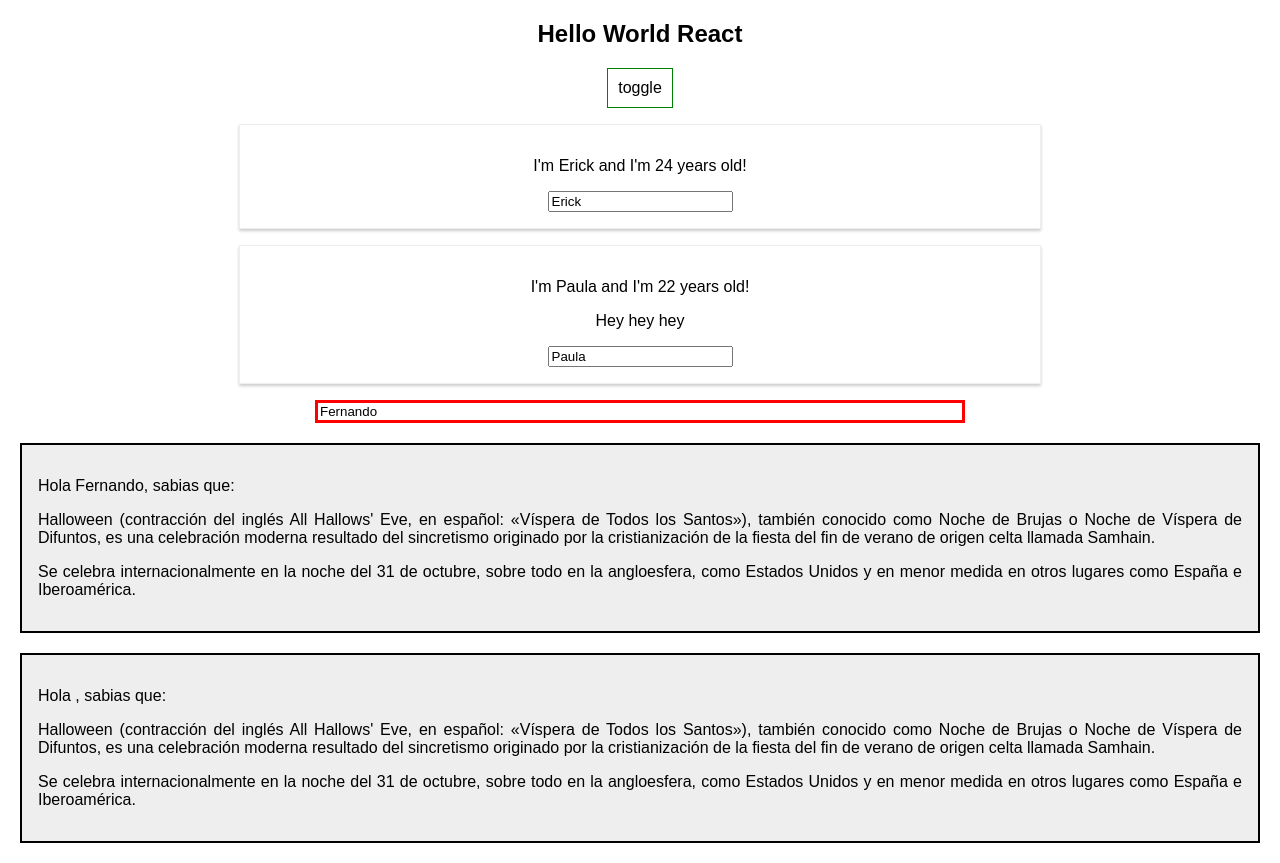
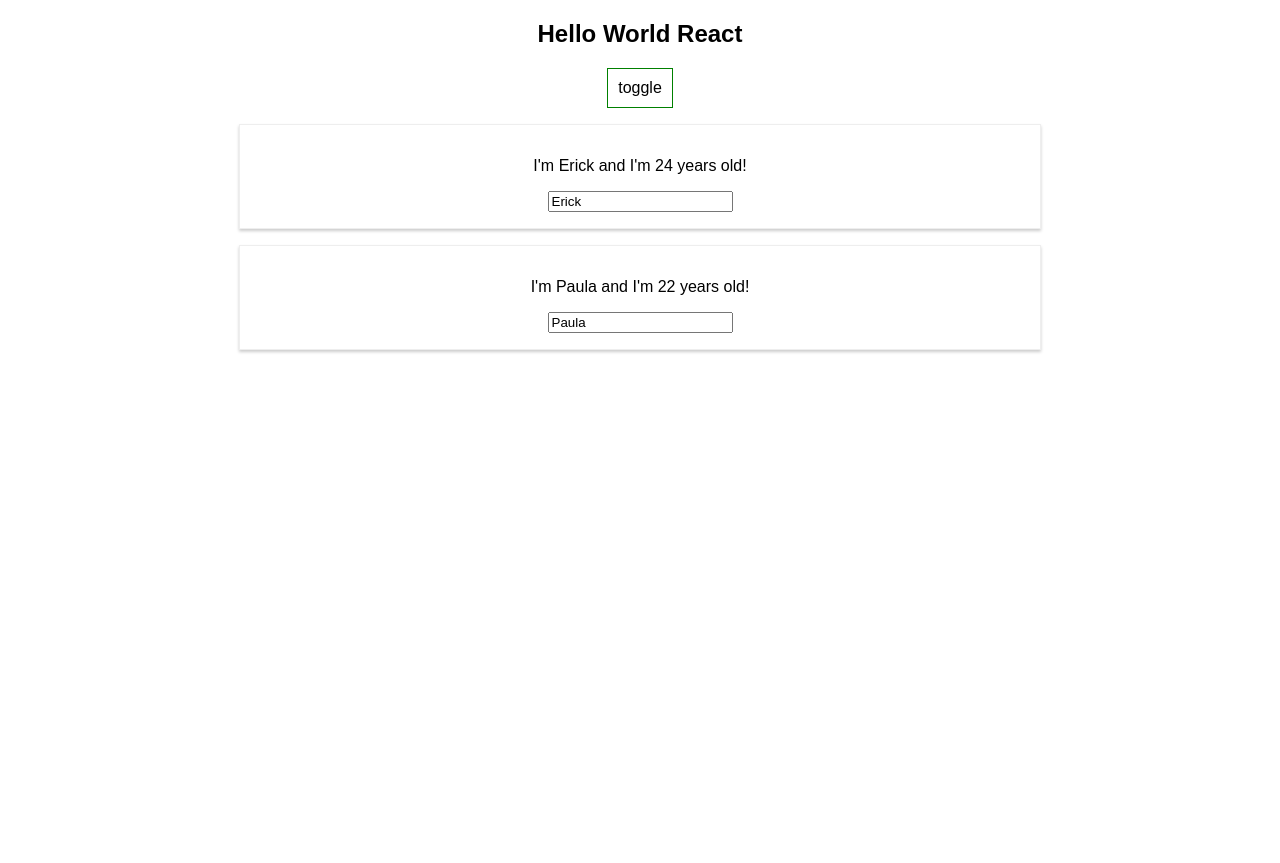
Before and after one commit to ErickLF/React-World, a React (Create React App) app in the folder react-basado-clases/: page / in a window 1280 px wide. Both pictures are taken after a click on the button "toggle". After the commit the page ends 800 px from the top, so only its background shows below. Built offline with nearby package versions, Linux system fonts and the light colour scheme.

Commit message:
Funcion map e ids en una lista

```diff
--- a/react-basado-clases/src/App.js
+++ b/react-basado-clases/src/App.js
@@ -21,10 +21,10 @@ class App extends Component {
     this.setState({
       persons:[
         {
-          name:"Erick Fernando", age:25
+          id:"xfg2", name:"Erick Fernando", age:25
         },
         {
-          name:newName, age:23
+          id:"2345", name:newName, age:23
         }
       ]
     })
@@ -49,6 +49,12 @@ class App extends Component {
       user:event.target.value
     })
   }
+  deletePersonHandler = (indexPerson)=>{
+    //const persons = this.state.persons;
+    const persons = [...this.state.persons]//hacemos una copia para despues actualizar el estado
+    persons.splice(indexPerson,1);
+    this.setState({persons:persons});
+  }
   render() {
     const style = {
       backgroundColor : 'white',
@@ -63,28 +69,23 @@ class App extends Component {
     if (this.state.showPerson){
       persons = (
         <div>
-            <Person
-            name={this.state.persons[0].name}
-            age={this.state.persons[0].age}>
+          {this.state.persons.map( (person,index) =>{
+            return <Person
+              click={()=>this.deletePersonHandler(index)}
+              name={person.name}
+              age={person.age}
+              key={person.id}//Es importante para hacer mas eficiente la lista (al eliminar elementos, etc)
+              />
+          })}
 
-            </Person>
             {/* Podemos usar bind para mandar llamar la funcion pero debemos pasar this, seguido de los parametros */}
-            <Person
+            {/* <Person
             name={this.state.persons[1].name}
             age={this.state.persons[1].age}
             changed={this.nameChangedHandler}
             click={this.switchNameHandle.bind(this,"Pau")}
             >Hey hey hey</Person>
-            <UserInput
-            changed = {this.userChangedHandler}
-            //changed ={this.userChangedHandler.bind()}
-            user = {this.state.user}
-            />
-            <UserOutput
-            user={this.state.user}
-            />
-            <UserOutput
-            />
+            */}
           </div>
       );
     }
```
